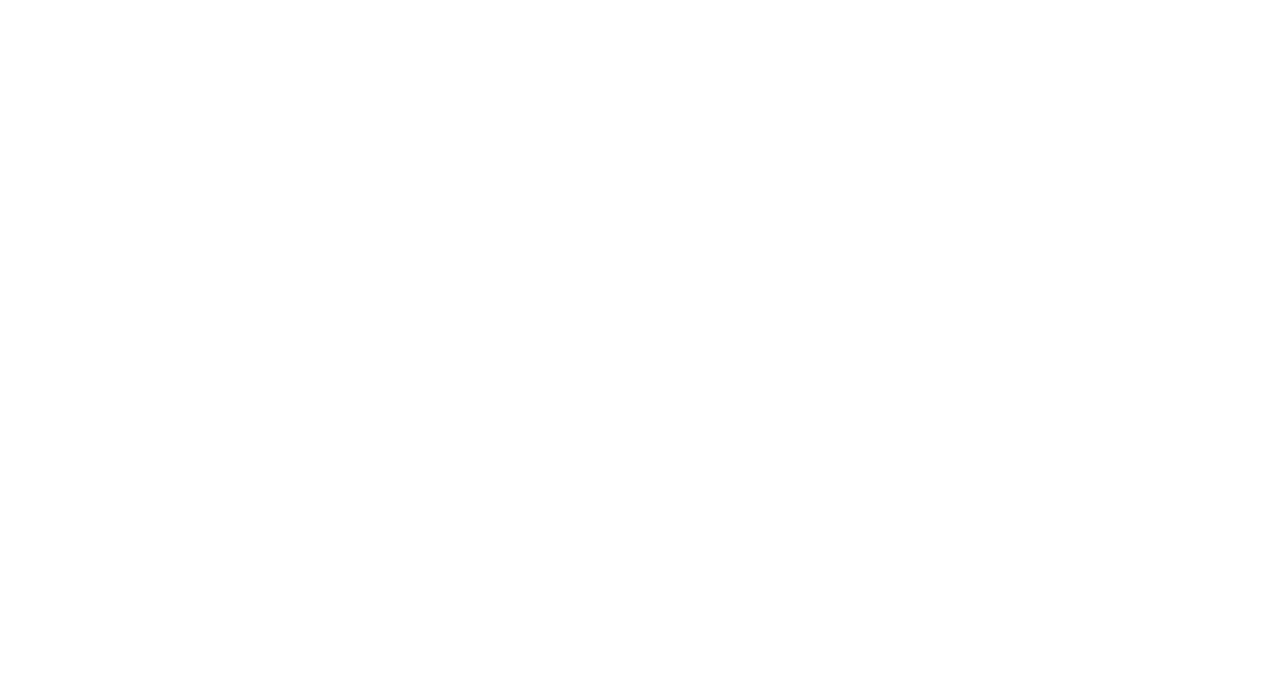
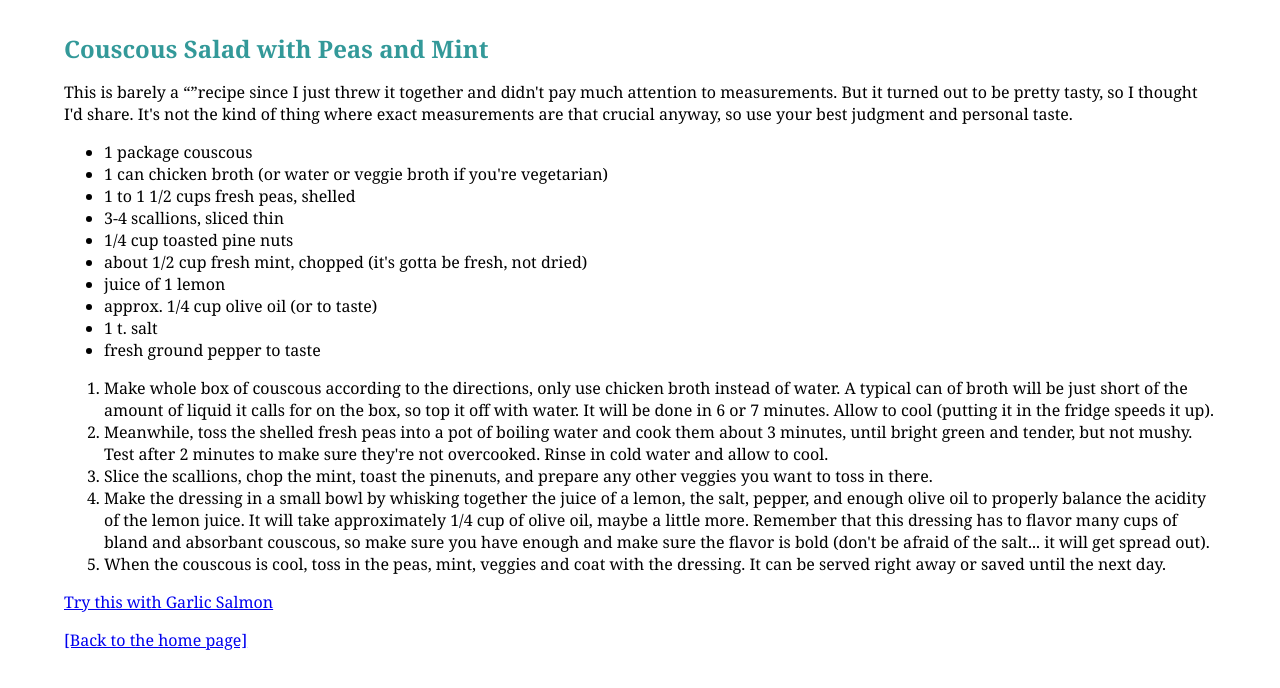
Before and after one commit to extremeethan/fid, a plain HTML site: page bistro/couscous.html in a window 1280 px wide. Drawn offline with Linux system fonts and the light colour scheme.

Commit message:
Update couscous.html

```diff
--- a/bistro/couscous.html
+++ b/bistro/couscous.html
@@ -2,7 +2,7 @@
 <html>
 <head>
 <meta charset="utf-8">
-<title>Couscous Salad with Peas and Mint</title>
+<title>Jen's Kitchen: Couscous Salad with Peas and Mint</title>
   <style>
     body { margin: 2em 5%; font-family: Georgia, "Times New Roman", Times, serif;}
     h1, h2 { color: #399;}h1 { font-size: 1.5em;}
@@ -11,3 +11,28 @@
       </style>
       </head>
 <body>
+  <h1>Couscous Salad with Peas and Mint</h1>
+  <p>This is barely a <q></q>recipe</q> since I just threw it together and didn't pay much attention to measurements. But it turned out to be pretty tasty, so I thought I'd share. It's not the kind of thing where exact measurements are that crucial anyway, so use your best judgment and personal taste.</p>
+<ul>
+  <li>1 package couscous</li>
+  <li>1 can chicken broth (or water or veggie broth if you're vegetarian)</li>
+  <li>1 to 1 1/2 cups fresh peas, shelled</li>
+  <li>3-4 scallions, sliced thin</li>
+  <li>1/4 cup toasted pine nuts</li>
+  <li>about 1/2 cup fresh mint, chopped (it's gotta be fresh, not dried)</li>
+  <li>juice of 1 lemon</li>
+  <li>approx. 1/4 cup olive oil (or to taste)</li>
+  <li>1 t. salt</li>
+  <li>fresh ground pepper to taste</li>
+</ul>
+  <ol>
+    <li>Make whole box of couscous according to the directions, only use chicken broth instead of water. A typical can of broth will be just short of the amount of liquid it calls for on the box, so top it off with water. It will be done in 6 or 7 minutes. Allow to cool (putting it in the fridge speeds it up).</li>
+    <li>Meanwhile, toss the shelled fresh peas into a pot of boiling water and cook them about 3 minutes, until bright green and tender, but not mushy. Test after 2 minutes to make sure they're not overcooked. Rinse in cold water and allow to cool.</li>
+    <li>Slice the scallions, chop the mint, toast the pinenuts, and prepare any other veggies you want to toss in there.</li>
+    <li>Make the dressing in a small bowl by whisking together the juice of a lemon, the salt, pepper, and enough olive oil to properly balance the acidity of the lemon juice. It will take approximately 1/4 cup of olive oil, maybe a little more. Remember that this dressing has to flavor many cups of bland and absorbant couscous, so make sure you have enough and make sure the flavor is bold (don't be afraid of the salt... it will get spread out).</li>
+    <li>When the couscous is cool, toss in the peas, mint, veggies and coat with the dressing. It can be served right away or saved until the next day.</li>
+  </ol>
+  <p><a href="salmon.html">Try this with Garlic Salmon</a></p>
+  <p><a href="../jenskitchen.html">[Back to the home page]</a></p>
+</body>
+</html>
```
